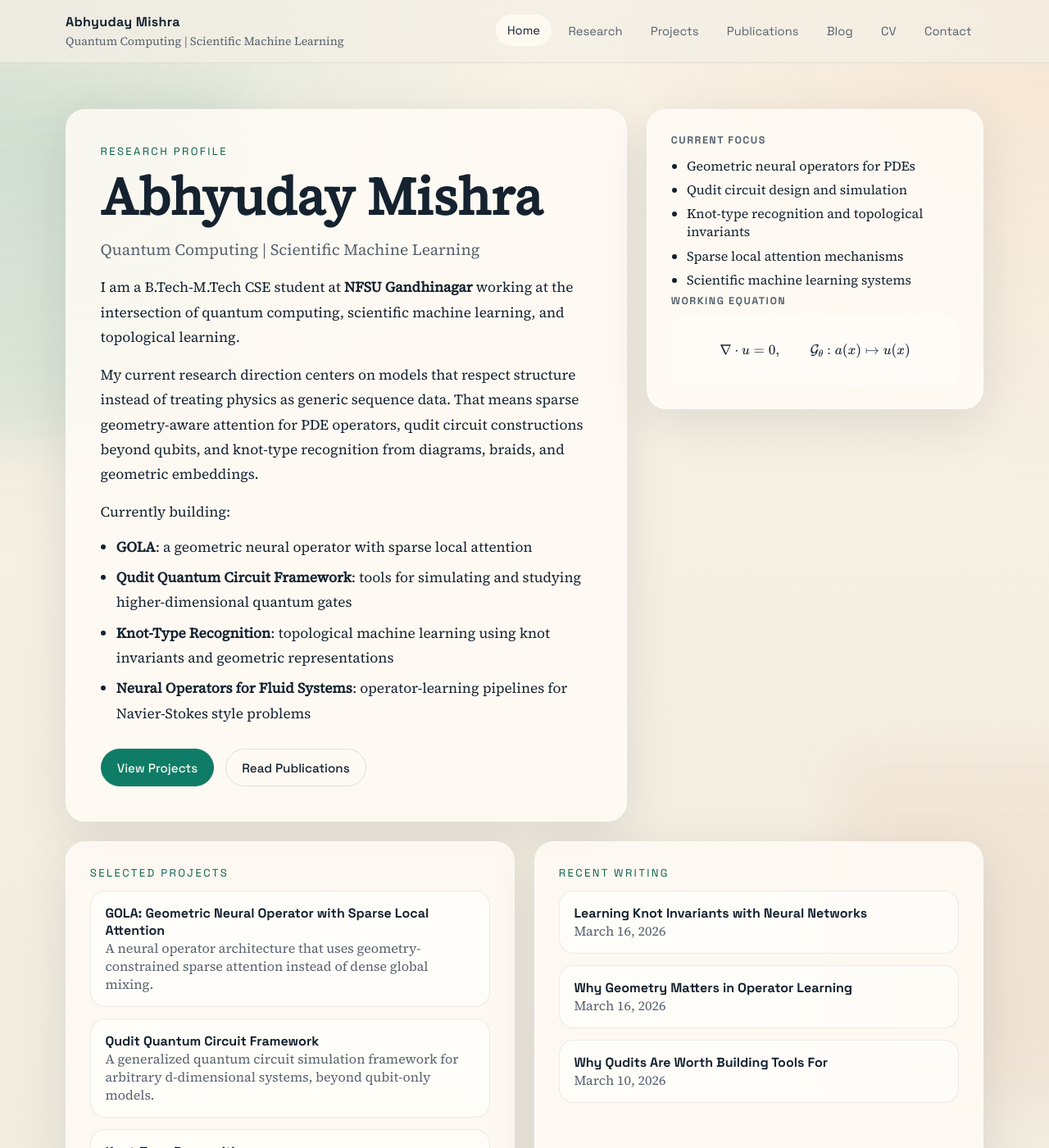
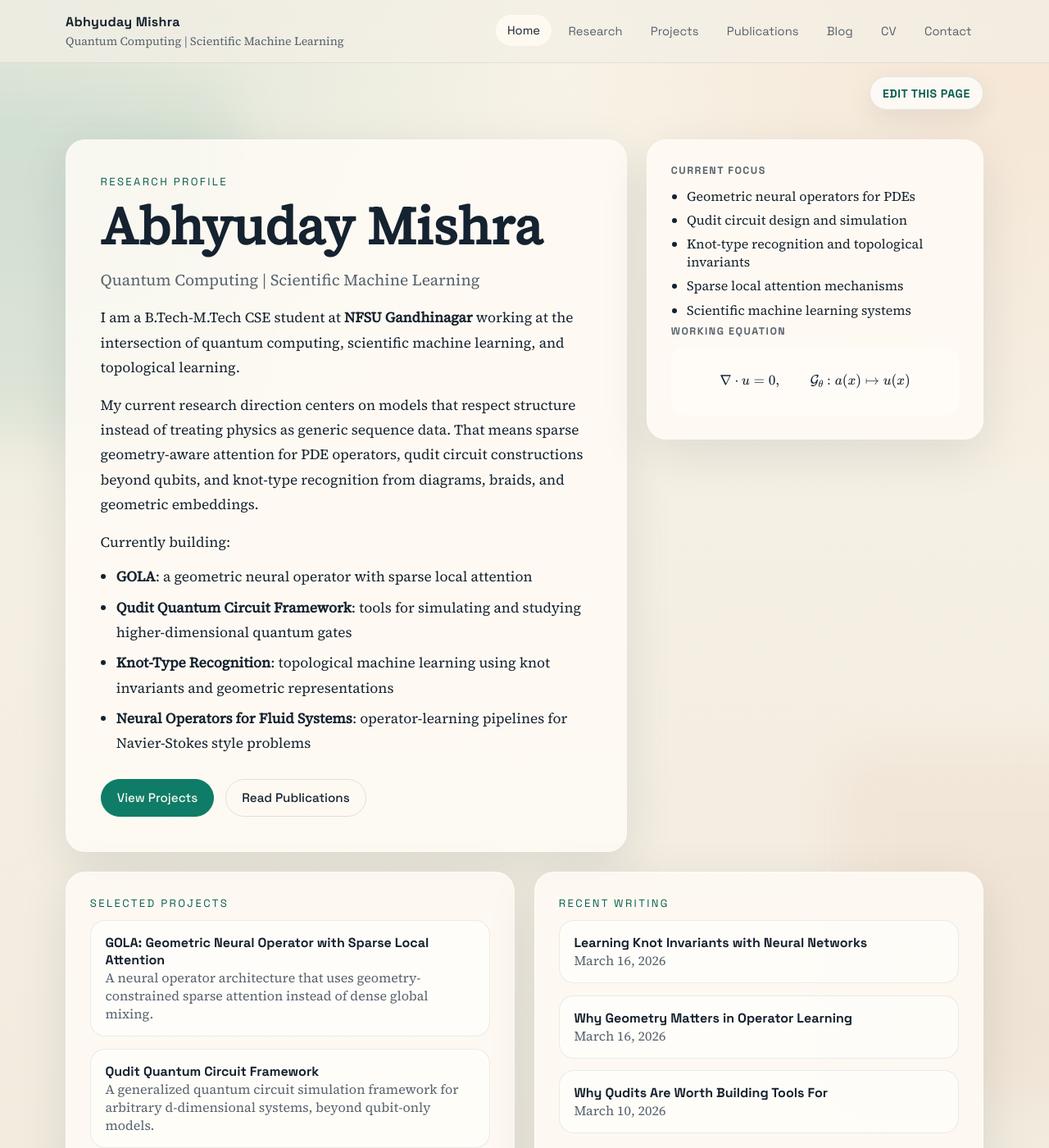
Before and after one commit to abhyudaymishr/abhyudaymishr.github.io, a Jekyll site: the page built from index.md, in a window 1280 px wide and 1400 px high. Shown: the whole window at 82% size. Built offline with Jekyll 4.4.1, drawn with Linux system fonts in a browser that asks for light colours.

Commit message:
add edit links for live pages

```diff
--- a/_config.yml
+++ b/_config.yml
@@ -4,6 +4,8 @@ description: "Quantum Computing | Scientific Machine Learning"
 url: "https://abhyudaymishr.github.io"
 baseurl: ""
 timezone: "Asia/Kolkata"
+repo_url: "https://github.com/abhyudaymishr/abhyudaymishr.github.io"
+repo_branch: "main"
 markdown: kramdown
 kramdown:
   input: GFM
--- a/_layouts/default.html
+++ b/_layouts/default.html
@@ -19,6 +19,9 @@
     <script defer src="https://cdn.jsdelivr.net/npm/mathjax@3/es5/tex-mml-chtml.js"></script>
   </head>
   <body>
+    {% if site.repo_url and page.path %}
+      {% assign edit_url = site.repo_url | append: '/edit/' | append: site.repo_branch | append: '/' | append: page.path %}
+    {% endif %}
     <div class="page-glow page-glow--left"></div>
     <div class="page-glow page-glow--right"></div>
     <header class="site-header">
@@ -31,6 +34,14 @@
       </div>
     </header>
 
+    {% if edit_url %}
+      <div class="shell">
+        <div class="edit-bar">
+          <a class="edit-bar__link" href="{{ edit_url }}">Edit This Page</a>
+        </div>
+      </div>
+    {% endif %}
+
     <main class="shell site-main">
       {{ content }}
     </main>
@@ -40,6 +51,10 @@
       <p>
         <a href="https://github.com/{{ site.author.github }}">GitHub</a>
         <span class="footer-separator">/</span>
+        {% if edit_url %}
+          <a href="{{ edit_url }}">Edit current page</a>
+          <span class="footer-separator">/</span>
+        {% endif %}
         <a href="mailto:{{ site.email }}">{{ site.email }}</a>
       </p>
     </footer>
--- a/assets/css/style.css
+++ b/assets/css/style.css
@@ -139,6 +139,34 @@ a:hover {
 
 .site-main {
   padding: 3.5rem 0 4rem;
+}
+
+.edit-bar {
+  display: flex;
+  justify-content: flex-end;
+  margin-top: 1rem;
+  margin-bottom: -1.25rem;
+}
+
+.edit-bar__link {
+  display: inline-flex;
+  align-items: center;
+  padding: 0.65rem 0.95rem;
+  border-radius: 999px;
+  background: rgba(255, 255, 255, 0.7);
+  border: 1px solid rgba(21, 34, 47, 0.1);
+  box-shadow: 0 10px 30px rgba(21, 34, 47, 0.08);
+  color: var(--accent-deep);
+  font-family: "Space Grotesk", "Helvetica Neue", sans-serif;
+  font-size: 0.88rem;
+  font-weight: 700;
+  letter-spacing: 0.04em;
+  text-transform: uppercase;
+}
+
+.edit-bar__link:hover {
+  color: var(--accent-deep);
+  background: rgba(255, 255, 255, 0.92);
 }
 
 .hero,
@@ -595,6 +623,10 @@ h3 {
     padding-top: 2rem;
   }
 
+  .edit-bar {
+    margin-bottom: -0.5rem;
+  }
+
   .hero__copy,
   .panel,
   .page-block {
```
